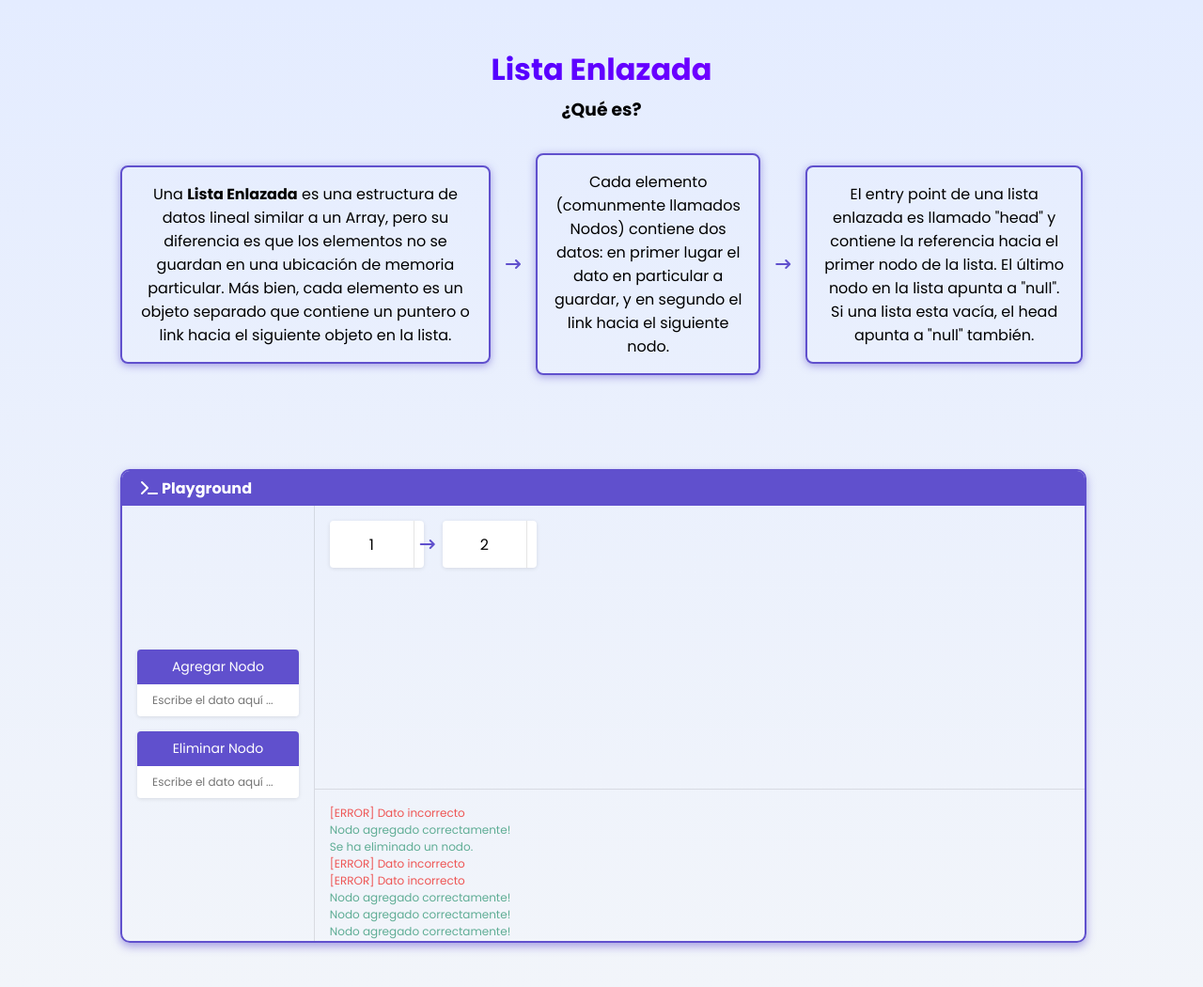
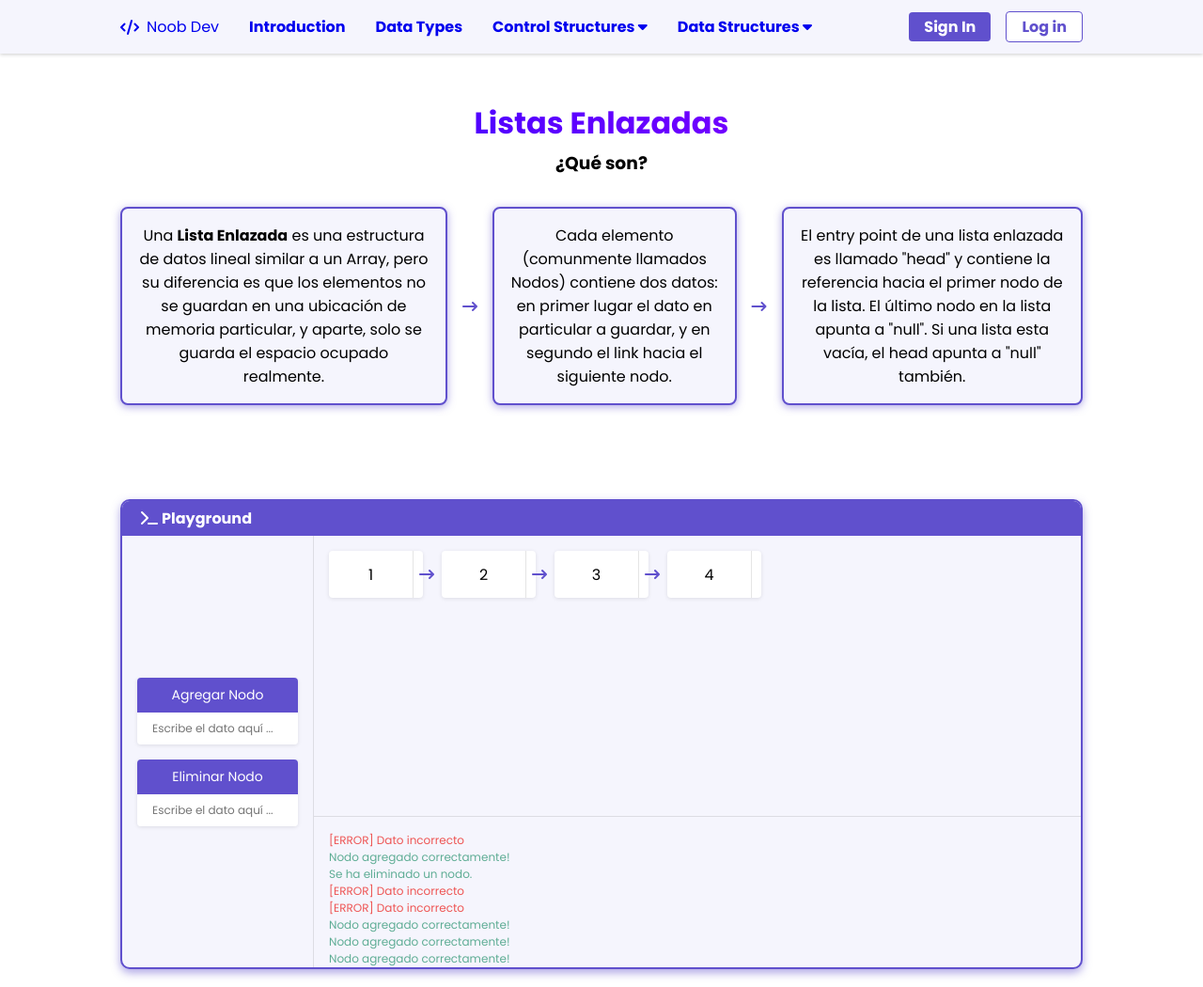
Before and after one commit to nicohermida01/linked-list, a plain HTML site: page index.html in a window 1280 px wide. Shown: the top 1050 px of the page at 94% size. Drawn offline with Linux system fonts and the light colour scheme.

Commit message:
add navbar

```diff
--- a/index.html
+++ b/index.html
@@ -14,16 +14,48 @@
 		></script>
 	</head>
 	<body>
+		<div class="nav-container">
+			<nav class="navbar">
+				<div class="nav-main">
+					<header>
+						<a href="#">
+							<i class="fa-solid fa-code"></i>
+							Noob Dev
+						</a>
+					</header>
+					<ul>
+						<li><a href="#">Introduction</a></li>
+						<li><a href="#">Data Types</a></li>
+						<li>
+							<a href="#">
+								Control Structures
+								<i class="fa-solid fa-caret-down"></i>
+							</a>
+						</li>
+						<li>
+							<a href="#">
+								Data Structures
+								<i class="fa-solid fa-caret-down"></i>
+							</a>
+						</li>
+					</ul>
+				</div>
+				<ul class="nav-login">
+					<li><a href="#" id="signin">Sign In</a></li>
+					<li><a href="#" id="login">Log in </a></li>
+				</ul>
+			</nav>
+		</div>
+
 		<div class="container">
-			<h1>Lista Enlazada</h1>
-			<h3>¿Qué es?</h3>
+			<h1>Listas Enlazadas</h1>
+			<h3>¿Qué son?</h3>
 			<div class="description">
 				<p>
 					Una <span>Lista Enlazada</span> es una estructura de datos lineal
 					similar a un Array, pero su diferencia es que los elementos no se
-					guardan en una ubicación de memoria particular. Más bien, cada
-					elemento es un objeto separado que contiene un puntero o link hacia el
-					siguiente objeto en la lista.
+					guardan en una ubicación de memoria particular, y aparte, solo se
+					guarda el espacio ocupado realmente.
 				</p>
 				<i class="fa-solid fa-arrow-right-long"></i>
 				<p>
@@ -68,6 +100,18 @@
 							<div class="node">
 								<div class="node-data">2</div>
 								<div class="node-link"></div>
+								<i class="fa-solid fa-arrow-right-long"></i>
+							</div>
+
+							<div class="node">
+								<div class="node-data">3</div>
+								<div class="node-link"></div>
+								<i class="fa-solid fa-arrow-right-long"></i>
+							</div>
+
+							<div class="node">
+								<div class="node-data">4</div>
+								<div class="node-link"></div>
 							</div>
 						</div>
 
--- a/styles.css
+++ b/styles.css
@@ -7,12 +7,21 @@
 	--white: #fafaff;
 	--successColor: #5fad95;
 	--errorColor: #ee5554;
+	--bgSecondary: #f5f5fd;
 }
 
 * {
 	margin: 0;
 	padding: 0;
-	box-sizing: 0;
+	box-sizing: border-box;
+}
+
+a {
+	text-decoration: none;
+}
+
+ul {
+	list-style-type: none;
 }
 
 body {
@@ -20,8 +29,75 @@ body {
 	min-height: 100vh;
 	overflow-x: hidden;
 	font-family: 'Poppins', sans-serif;
-	background: linear-gradient(to bottom, #e4ecff, #f2f5fa);
-	padding: 50px 0;
+	background-color: #fff;
+}
+
+.nav-container {
+	width: 100%;
+	top: 0;
+	height: max-content;
+	background-color: var(--bgSecondary);
+	box-shadow: 0 1px 4px rgba(0, 0, 0, 0.2);
+}
+
+.navbar {
+	width: 80vw;
+	max-width: 1300px;
+	height: max-content;
+	margin: 0 auto;
+	display: flex;
+	justify-content: space-between;
+	padding: 16px 0;
+}
+
+.nav-main {
+	display: flex;
+	gap: 32px;
+}
+
+.nav-main header a {
+	display: flex;
+	align-items: center;
+	gap: 8px;
+}
+
+.nav-main ul {
+	display: flex;
+	gap: 32px;
+	font-size: 16px;
+	font-weight: bold;
+}
+
+.nav-login {
+	display: flex;
+	gap: 16px;
+}
+
+.nav-login a {
+	padding: 4px 16px;
+	border-radius: 4px;
+	font-weight: bold;
+}
+
+#signin {
+	background-color: var(--primaryColor);
+	color: #fff;
+	transition: all ease 0.3s;
+}
+
+#signin:hover {
+	background-color: var(--primaryHoverColor);
+}
+
+#login {
+	color: var(--primaryColor);
+	background-color: #fff;
+	border: 1px solid var(--primaryColor);
+	transition: all ease 0.3s;
+}
+
+#login:hover {
+	box-shadow: 0 1px 4px rgba(96, 80, 205, 0.5);
 }
 
 h1 {
@@ -39,6 +115,7 @@ h3 {
 	max-width: 1300px;
 	margin: 0 auto;
 	text-align: center;
+	padding: 50px 0;
 }
 
 .description {
@@ -53,6 +130,7 @@ h3 {
 	padding: 16px;
 	height: max-content;
 	box-shadow: 0 2px 8px rgba(96, 80, 205, 0.5);
+	background-color: #f5f5fd;
 }
 
 .description p span {
@@ -71,6 +149,7 @@ h3 {
 	margin-top: 100px;
 	overflow: hidden;
 	box-shadow: 0 4px 10px rgba(96, 80, 205, 0.5);
+	background-color: #f5f5fd;
 }
 
 .playground-header {
```
